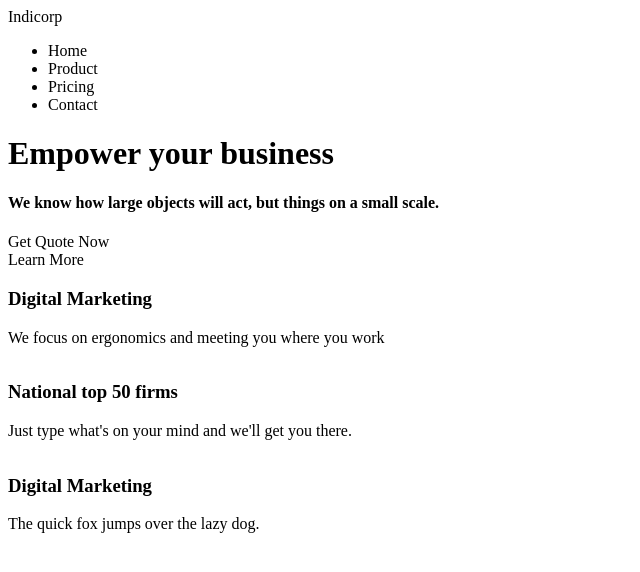
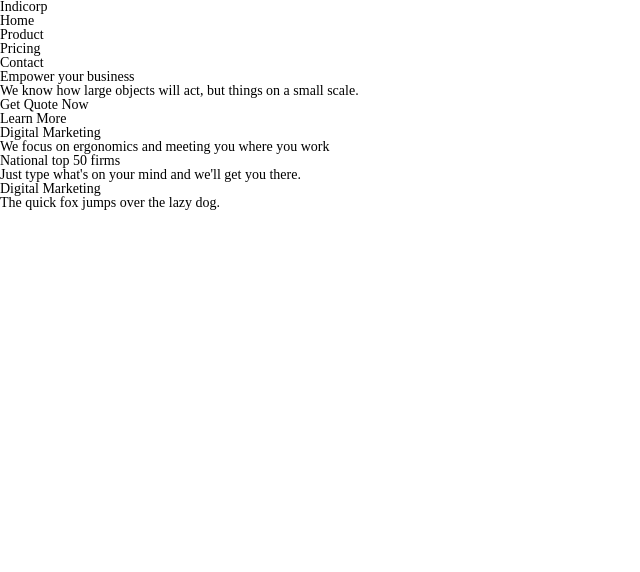
Before and after one commit to O-Julia-O/course-html-css, a plain HTML site: page homework1/index.html in a window 1280 px wide. Shown: the whole page, without its empty margins (0-640 px from the left). Drawn offline with Linux system fonts and the light colour scheme.

Commit message:
Created file css that delete common styles and added link to html file

```diff
--- /dev/null
+++ b/homework1/css/zeroingStyles.css
@@ -0,0 +1,34 @@
+/*Обнуление*/
+*{
+	padding: 0;
+	margin: 0;
+	border: 0;
+}
+*,*:before,*:after{
+	-moz-box-sizing: border-box;
+	-webkit-box-sizing: border-box;
+	box-sizing: border-box;
+}
+:focus,:active{outline: none;}
+a:focus,a:active{outline: none;}
+nav,footer,header,aside{display: block;}
+html,body{
+	height: 100%;
+	width: 100%;
+	font-size: 100%;
+	line-height: 1;
+	font-size: 14px;
+	-ms-text-size-adjust: 100%;
+	-moz-text-size-adjust: 100%;
+	-webkit-text-size-adjust: 100%;
+}
+input,button,textarea{font-family:inherit;}
+input::-ms-clear{display: none;}
+button{cursor: pointer;}
+button::-moz-focus-inner {padding:0;border:0;}
+a, a:visited{text-decoration: none;}
+a:hover{text-decoration: none;}
+ul li{list-style: none;}
+img{vertical-align: top;}
+h1,h2,h3,h4,h5,h6{font-size:inherit;font-weight: 400;}
+/*--------------------*/
--- a/homework1/index.html
+++ b/homework1/index.html
@@ -4,6 +4,7 @@
     <meta http-equiv="X-UA-Compatible" content="IE=edge">
     <meta name="viewport" content="width=device-width, initial-scale=1.0">
     <title>Indicorp</title>
+    <link rel="stylesheet" href="./css/zeroingStyles.css">
 </head>
 <body>
     <!-- Header -->
```
